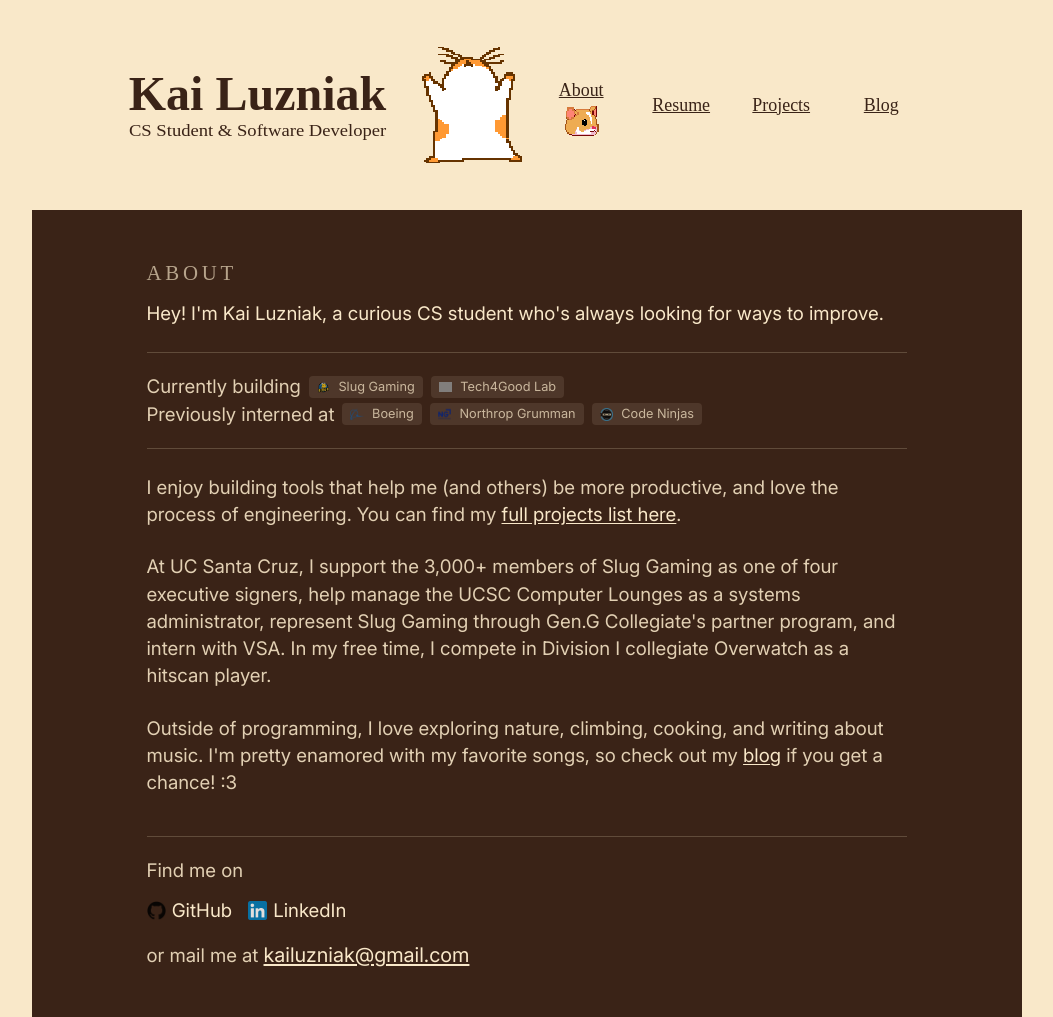
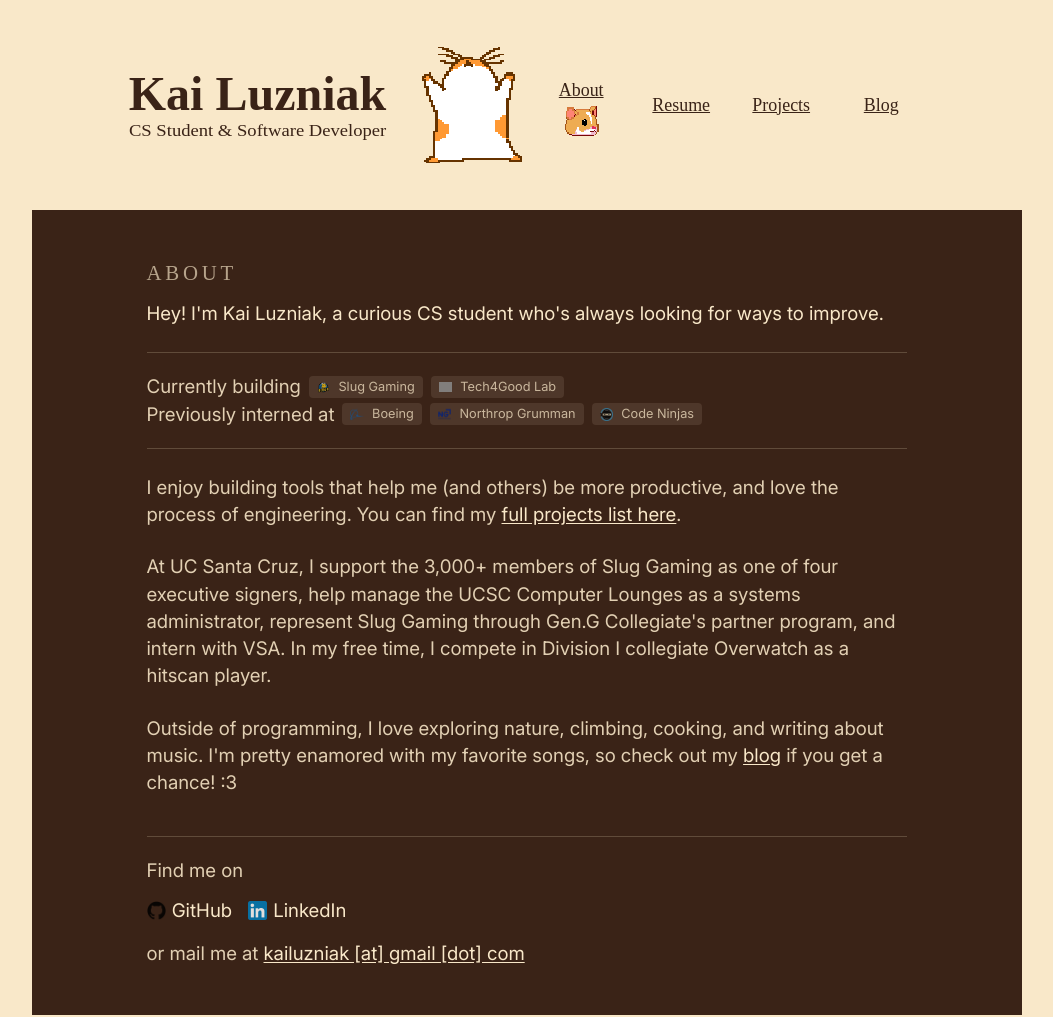
Before and after one commit to beatopia/hamsterwheel, a React app: page /about in a window 1280 px wide. Shown: the whole page, without its empty margins (106-1159 px from the left). Built offline with nearby package versions, Linux system fonts and the light colour scheme; grey boxes are pictures that could not be loaded; a web font is replaced by a local one.

Commit message:
updated email to (try to) prevent my email from getting scraped guh

```diff
--- a/src/App.css
+++ b/src/App.css
@@ -387,13 +387,24 @@ nav a:hover {
   color: rgba(249, 232, 201, 0.88);
 }
 
-.about-footer-email a {
+.about-email-button {
   color: #f9e8c9;
   text-decoration: underline;
   text-underline-offset: 0.12em;
+  background: none;
+  border: 0;
+  cursor: pointer;
+  font: inherit;
+  padding: 0;
 }
 
-.about-footer-email a:hover {
+.about-email-button:hover,
+.about-email-button:focus-visible {
+  color: #e2b88d;
+}
+
+.about-email-status {
+  margin-left: 8px;
   color: #e2b88d;
 }
 
--- a/src/components/About.tsx
+++ b/src/components/About.tsx
@@ -41,6 +41,7 @@ const previousInternships = [
 
 export default function About({ setPage }: PageProps) {
   const navigate = useNavigate();
+  const [emailCopied, setEmailCopied] = React.useState(false);
   const eggAudioRef = React.useRef<HTMLAudioElement | null>(null);
   const audioCtxRef = React.useRef<AudioContext | null>(null);
 
@@ -91,6 +92,18 @@ export default function About({ setPage }: PageProps) {
     } catch {}
 
     navigate(to);
+  };
+
+  const copyEmail = async () => {
+    const email = ['kailuzniak', String.fromCharCode(64), 'gmail', String.fromCharCode(46), 'com'].join('');
+
+    try {
+      await navigator.clipboard.writeText(email);
+      setEmailCopied(true);
+      window.setTimeout(() => setEmailCopied(false), 2000);
+    } catch {
+      setEmailCopied(false);
+    }
   };
 
   return (
@@ -206,9 +219,12 @@ export default function About({ setPage }: PageProps) {
         </div>
         <p className="about-footer-email about-inter">
           or mail me at{' '}
-          <a href="mailto:kailuzniak@gmail.com" className="about-inter">
-            kailuzniak@gmail.com
-          </a>
+          <button type="button" className="about-email-button about-inter" onClick={copyEmail}>
+            kailuzniak [at] gmail [dot] com
+          </button>
+          <span className="about-email-status" role="status" aria-live="polite">
+            {emailCopied ? 'Copied!' : ''}
+          </span>
         </p>
       </div>
     </section>
```
